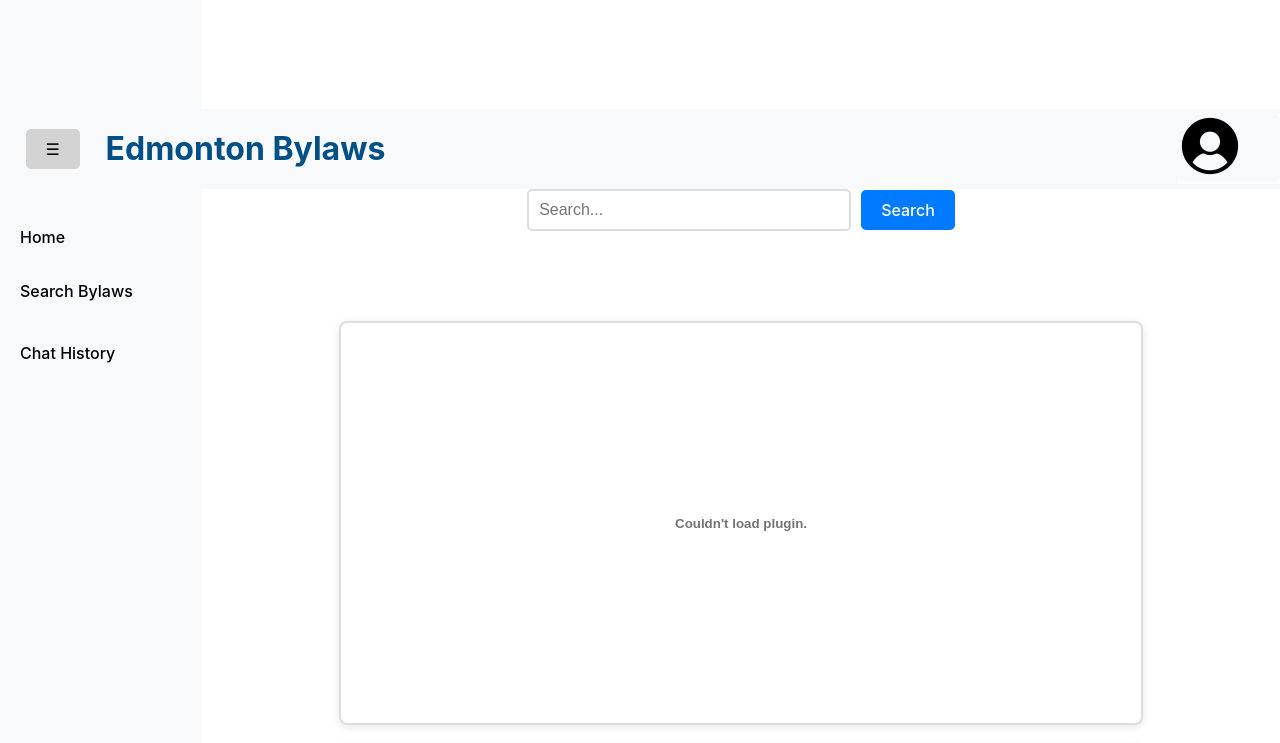
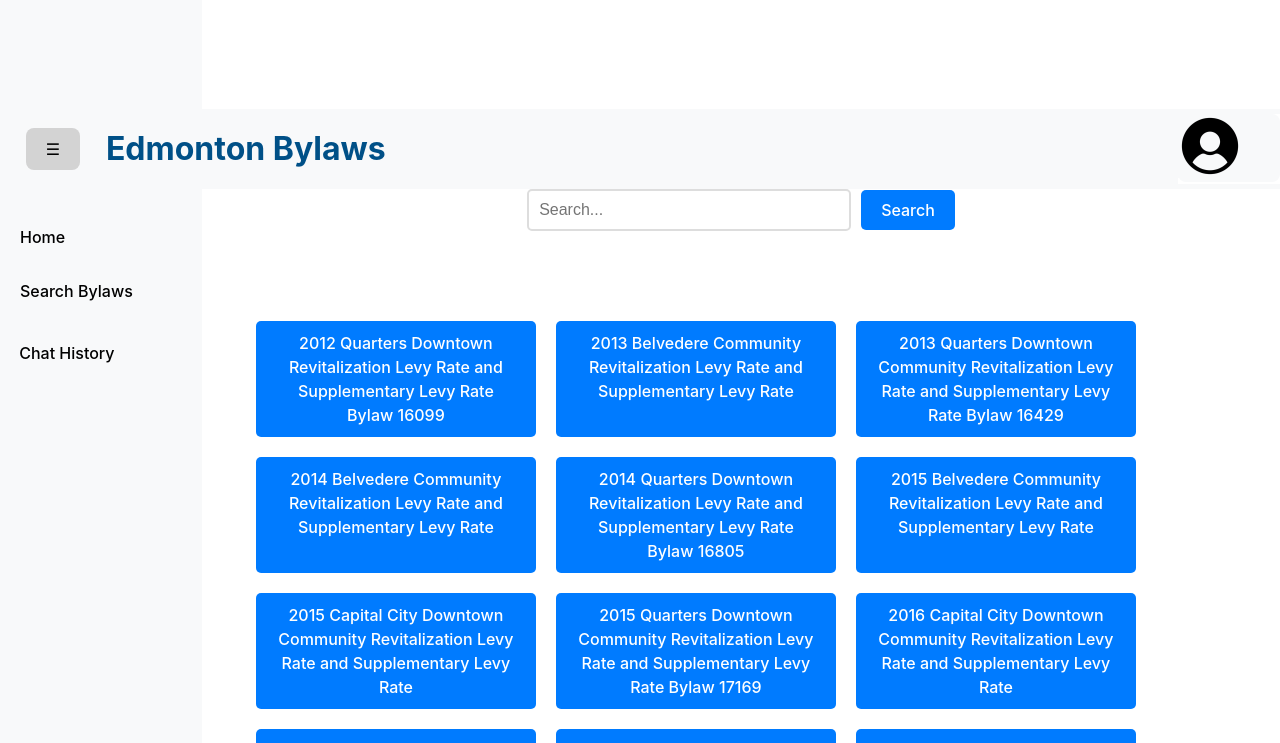
Before and after one commit to aidenj1808/edmonton-bylaw-ai-assistant, a React (Vite) app in the folder edmonton-bylaws/: page / in a window 1280 px wide. Shown: the part 2940-3683 px from the top of the page. Built offline with nearby package versions, Linux system fonts and the light colour scheme.

Commit message:
Updated SearchByLaws Page
Replaced Pdfs with button links that go to the pdfs

```diff
--- a/edmonton-bylaws/src/features/CSS/SearchBylawsPage.css
+++ b/edmonton-bylaws/src/features/CSS/SearchBylawsPage.css
@@ -1,6 +1,6 @@
 
 /* Style for the search button */
-button {
+.button {
     padding: 10px 20px;
     background-color: #007bff;
     color: white;
@@ -11,16 +11,18 @@ button {
     transition: background-color 0.3s ease;
 }
 
-button:hover {
+.button:hover {
     background-color: #0056b3;
+    color: white;
 }
-button:focus {
+.button:focus {
     outline: none;
 }
 
 /* Style for the overall PDF container */
 .pdf-container {
-    display: grid;
+    display: flex;
+    flex-wrap: wrap;
     grid-template-columns: repeat(auto-fill, minmax(600px, 1fr)); /* Set PDF item width to be 600px */
     gap: 20px;
     padding: 40px;
@@ -43,6 +45,9 @@ button:focus {
 .pdf:hover {
     transform: scale(1.03); /* Slightly zooms in on hover */
     box-shadow: 0 4px 16px rgba(0, 0, 0, 0.2);
+}
+.pdfLink{
+    width: 15rem;
 }
 
 /* Styling for the search container */
--- a/edmonton-bylaws/src/features/SearchBylawsPage.jsx
+++ b/edmonton-bylaws/src/features/SearchBylawsPage.jsx
@@ -26,10 +26,16 @@ const SearchBylawsPage = () => {
     function pdfTemplate(filename) {
       return <object className="pdf" data={filename} width="800" height="500"></object>
     }
+    function pdfLinkTemplate(filename){
+      var displayName = filename.split("/")[filename.split("/").length-1].split("_").join(" ");
+      displayName = displayName.replace(".pdf", "")
+      return <a className="pdfLink button" width="15rem" display="block" href={filename}>{displayName}</a>
+    }
     const pdfs = [];
     // loop through data.files.length (276), currently using lower numbers in order to not bloat the system
-    for (let i = 0; i < 2; i++){
-      pdfs.push(pdfTemplate("./data/"+data.files[i]))
+    const pdfNum = 50; // data.files.length;
+    for (let i = 0; i < pdfNum; i++){
+      pdfs.push(pdfLinkTemplate("./data/"+data.files[i]))
     }
     function searchPDFs(){
       // Finds Searchbar and Pdfs and stores them
@@ -64,7 +70,7 @@ const SearchBylawsPage = () => {
               <div class = "inner">
                 <div class="search-container">
                       <input type="text" placeholder="Search..." id="searchInputPDF" oninput={searchPDFs()}/>
-                      <button type="button">Search</button>
+                      <button type="button" className="button">Search</button>
                 </div>
                 <section class="pdf-container">
                     {pdfs}
```
